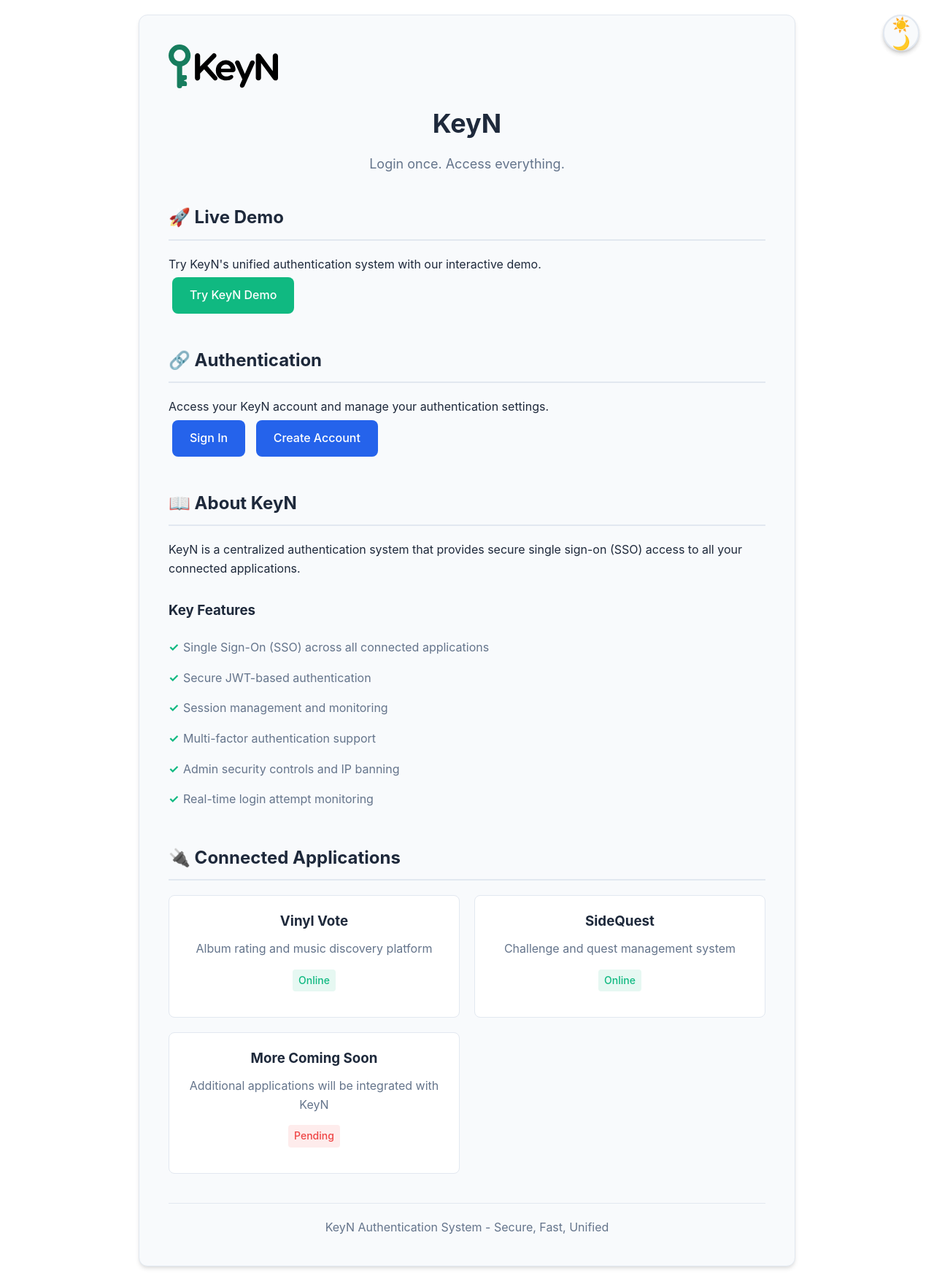
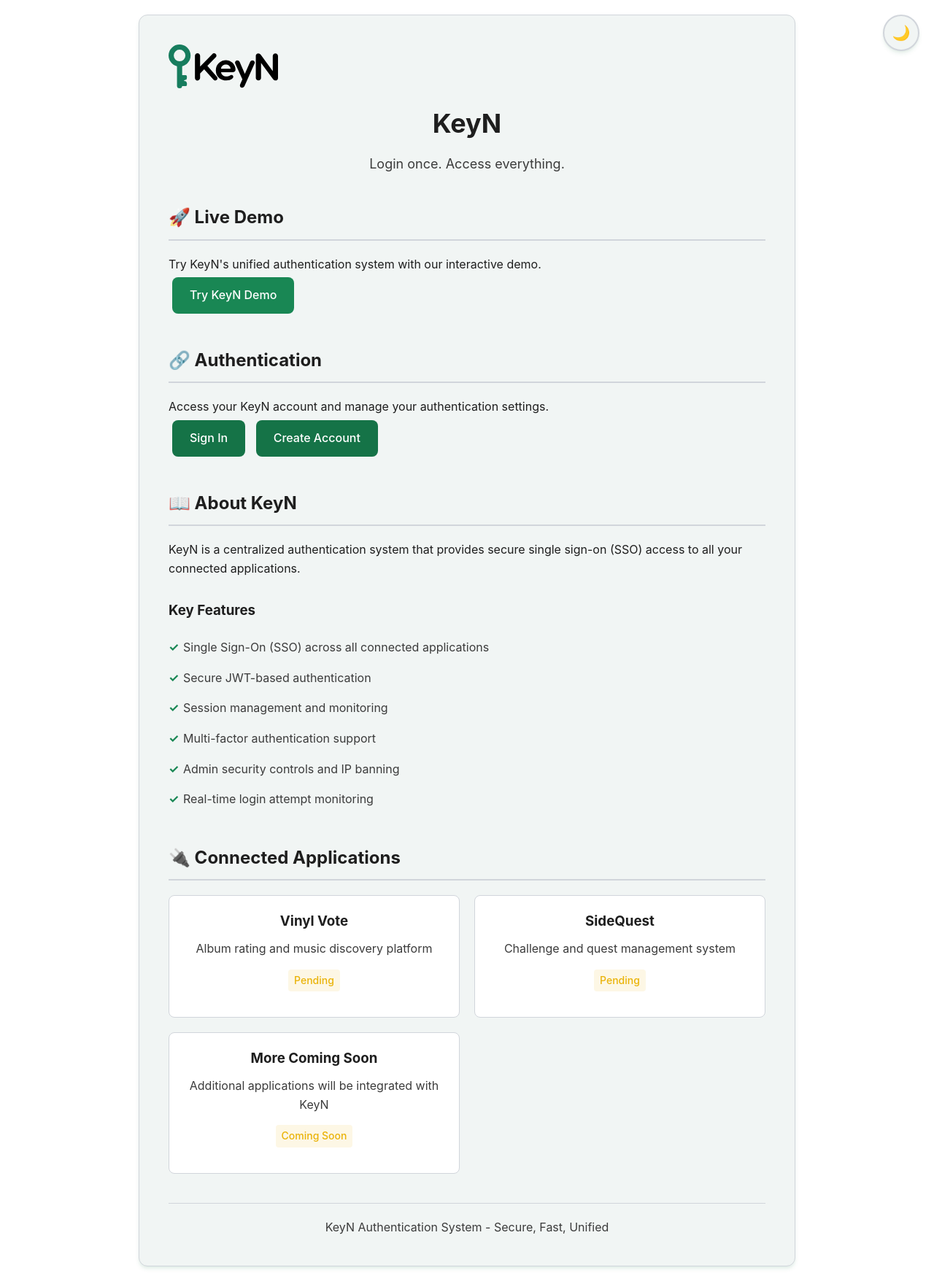
Before and after one commit to byNolo/KeyN, a Flask app: template ui_site/templates/index.html in a window 1280 px wide. Shown: the whole page at 73% size. Run offline with Flask 3, Linux system fonts and the light colour scheme; the template is opened without the code that fills it: most values are stand-ins (such as "Sample title", 1, 10 or a date in 2020).

Commit message:
feat: Implement cache busting and theme management improvements
- Added cache versioning based on app start time in Flask app configuration.
- Injected cache version into template context for dynamic asset loading.
- Enhanced logout functionality to include redirect parameter for better user experience.
- Updated CSS variables for light and dark modes to improve visual consistency.
- Introduced immediate theme application script to prevent flash of unstyled content.
- Refactored theme management logic to streamline theme initialization and toggling.
- Updated favicon links to support theme-based icons.
- Improved UI site styles and added status indicators for service availability.

```diff
--- a/demo_client/app.py
+++ b/demo_client/app.py
@@ -233,8 +233,9 @@
 def logout():
     """Logout from KeyN and clear local session"""
     session.clear()
-    # Redirect to KeyN logout
-    logout_url = f'{AUTH_SERVER_URL}/logout'
+    # Redirect to KeyN logout with redirect parameter to come back to this client
+    redirect_url = f'{CLIENT_URL}/'
+    logout_url = f'{AUTH_SERVER_URL}/logout?' + urlencode({'redirect': redirect_url})
     return redirect(logout_url)
 
 @app.route('/protected')
--- a/ui_site/static/css/ui.css
+++ b/ui_site/static/css/ui.css
@@ -1,42 +1,31 @@
 /* UI Site Styles */
 :root {
-  --primary-color: #2563eb;
-  --primary-hover: #1d4ed8;
-  --secondary-color: #64748b;
-  --bg-color: #ffffff;
-  --card-bg: #f8fafc;
-  --text-color: #1e293b;
-  --border-color: #e2e8f0;
-  --success-color: #10b981;
-  --shadow: 0 4px 6px -1px rgba(0, 0, 0, 0.1), 0 2px 4px -1px rgba(0, 0, 0, 0.06);
+  --primary-color: #157347;       /* Match the green key */
+  --primary-hover: #0f5132;       /* Slightly darker for hover */
+  --secondary-color: #3b3b3b;     /* Neutral dark grey */
+  --bg-color: #ffffff;            /* White background */
+  --card-bg: #f1f5f4;             /* Very light grey for contrast */
+  --text-color: #1e1e1e;          /* Darker for readability */
+  --border-color: #d1d5db;        /* Subtle light border */
+  --error-color: #dc2626;         /* Rich red */
+  --success-color: #198754;       /* Bootstrap-style green */
+  --warning-color: #f59e0b;       /* Orange-yellow */
+  --shadow: 0 4px 6px -1px rgba(21, 115, 71, 0.1), 0 2px 4px -1px rgba(21, 115, 71, 0.06);
 }
 
-/* Dark Mode Support */
-:root[data-theme="dark"] {
-  --primary-color: #3b82f6;
-  --primary-hover: #2563eb;
-  --secondary-color: #94a3b8;
-  --bg-color: #0f172a;
-  --card-bg: #1e293b;
-  --text-color: #f1f5f9;
-  --border-color: #334155;
-  --success-color: #34d399;
+/* CSS Variables for Dark Mode */
+[data-theme="dark"] {
+  --primary-color: #34d399;       /* Soft mint green on dark */
+  --primary-hover: #10b981;       /* Bright green for hover */
+  --secondary-color: #cbd5e1;     /* Soft light grey */
+  --bg-color: #0b0f12;            /* Deep black-blue */
+  --card-bg: #1a1f24;             /* Subtle elevation */
+  --text-color: #f8fafc;          /* Off-white text */
+  --border-color: #334155;        /* Subtle grey */
+  --error-color: #f87171;         /* Coral red */
+  --success-color: #22c55e;       /* Bright green */
+  --warning-color: #fbbf24;       /* Warm amber */
   --shadow: 0 4px 6px -1px rgba(0, 0, 0, 0.3), 0 2px 4px -1px rgba(0, 0, 0, 0.2);
-}
-
-/* Auto Dark Mode */
-@media (prefers-color-scheme: dark) {
-  :root {
-    --primary-color: #3b82f6;
-    --primary-hover: #2563eb;
-    --secondary-color: #94a3b8;
-    --bg-color: #0f172a;
-    --card-bg: #1e293b;
-    --text-color: #f1f5f9;
-    --border-color: #334155;
-    --success-color: #34d399;
-    --shadow: 0 4px 6px -1px rgba(0, 0, 0, 0.3), 0 2px 4px -1px rgba(0, 0, 0, 0.2);
-  }
 }
 
 /* Theme Toggle */
@@ -60,6 +49,23 @@
 .theme-toggle:hover {
   background: var(--bg-color);
   border-color: var(--primary-color);
+}
+
+/* Theme toggle icons */
+.theme-toggle .sun-icon {
+  display: none;
+}
+
+.theme-toggle .moon-icon {
+  display: inline;
+}
+
+[data-theme="dark"] .theme-toggle .sun-icon {
+  display: inline;
+}
+
+[data-theme="dark"] .theme-toggle .moon-icon {
+  display: none;
 }
 
 /* Base Styles */
@@ -106,11 +112,11 @@
   display: none;
 }
 
-:root[data-theme="dark"] .logo-light {
+[data-theme="dark"] .logo-light {
   display: none;
 }
 
-:root[data-theme="dark"] .logo-dark {
+[data-theme="dark"] .logo-dark {
   display: block;
 }
 
@@ -190,6 +196,16 @@
 .status-online {
   background-color: rgba(16, 185, 129, 0.1);
   color: var(--success-color);
+}
+
+.status-maintenance {
+  background-color: rgba(245, 158, 11, 0.1);
+  color: #f59e0b;
+}
+
+.status-pending {
+  background-color: rgba(234, 179, 8, 0.1);
+  color: #eab308;
 }
 
 .status-offline {
--- a/ui_site/static/js/theme.js
+++ b/ui_site/static/js/theme.js
@@ -6,23 +6,17 @@
   }
 
   init() {
-    // Check URL parameter first
+    // Get current theme from data attribute (already set by inline script)
+    const currentTheme = document.documentElement.getAttribute('data-theme');
+    this.currentTheme = currentTheme || 'light';
+
+    // Check URL parameter to see if we need to update
     const urlParams = new URLSearchParams(window.location.search);
     const urlTheme = urlParams.get('theme');
 
-    if (urlTheme && (urlTheme === 'light' || urlTheme === 'dark')) {
+    if (urlTheme && (urlTheme === 'light' || urlTheme === 'dark') && urlTheme !== this.currentTheme) {
       this.setTheme(urlTheme);
       localStorage.setItem('keyn-theme', urlTheme);
-    } else {
-      // Check localStorage
-      const savedTheme = localStorage.getItem('keyn-theme');
-      if (savedTheme) {
-        this.setTheme(savedTheme);
-      } else {
-        // Default to system preference
-        const systemPrefersDark = window.matchMedia('(prefers-color-scheme: dark)').matches;
-        this.setTheme(systemPrefersDark ? 'dark' : 'light');
-      }
     }
 
     // Listen for system theme changes
@@ -54,19 +48,30 @@
   }
 
   createThemeToggle() {
-    const themeToggle = document.createElement('button');
-    themeToggle.className = 'theme-toggle';
+    // Check if a theme toggle already exists
+    let themeToggle = document.querySelector('.theme-toggle');
+
+    if (!themeToggle) {
+      // Create new theme toggle button
+      themeToggle = document.createElement('button');
+      themeToggle.className = 'theme-toggle';
+      document.body.appendChild(themeToggle);
+    }
+
+    // Set up the button content and event listener
     themeToggle.setAttribute('aria-label', 'Toggle theme');
     themeToggle.innerHTML = `
       <span class="sun-icon">☀️</span>
       <span class="moon-icon">🌙</span>
     `;
 
+    // Remove any existing event listeners and add new one
+    themeToggle.replaceWith(themeToggle.cloneNode(true));
+    themeToggle = document.querySelector('.theme-toggle');
+
     themeToggle.addEventListener('click', () => {
       this.toggleTheme();
     });
-
-    document.body.appendChild(themeToggle);
   }
 
   // Method to get current theme
@@ -83,10 +88,11 @@
   }
 }
 
+// Don't auto-initialize - let the page handle it
 // Initialize theme manager when DOM is loaded
-document.addEventListener('DOMContentLoaded', () => {
-  window.themeManager = new ThemeManager();
-});
+// document.addEventListener('DOMContentLoaded', () => {
+//   window.themeManager = new ThemeManager();
+// });
 
 // Utility function to get theme parameter from URL
 function getThemeFromUrl() {
--- a/ui_site/templates/index.html
+++ b/ui_site/templates/index.html
@@ -4,11 +4,42 @@
   <meta charset="UTF-8">
   <meta name="viewport" content="width=device-width, initial-scale=1.0">
   <title>KeyN – Unified Authentication</title>
-  <link rel="stylesheet" href="{{ url_for('static', filename='css/ui.css') }}">
+
+  <!-- Immediate theme application to prevent flash -->
+  <script>
+    (function() {
+      // Check URL parameter first
+      const urlParams = new URLSearchParams(window.location.search);
+      const urlTheme = urlParams.get('theme');
+
+      if (urlTheme && (urlTheme === 'light' || urlTheme === 'dark')) {
+        document.documentElement.setAttribute('data-theme', urlTheme);
+        localStorage.setItem('keyn-theme', urlTheme);
+      } else {
+        // Check localStorage
+        const savedTheme = localStorage.getItem('keyn-theme');
+        if (savedTheme) {
+          document.documentElement.setAttribute('data-theme', savedTheme);
+        } else {
+          // Default to system preference
+          const systemPrefersDark = window.matchMedia('(prefers-color-scheme: dark)').matches;
+          document.documentElement.setAttribute('data-theme', systemPrefersDark ? 'dark' : 'light');
+        }
+      }
+    })();
+  </script>
+
+  <link rel="stylesheet" href="{{ url_for('static', filename='css/ui.css') }}?v={{ cache_version }}">
+
+  <!-- Favicon with theme support -->
+  <link rel="icon" type="image/svg+xml" href="{{ url_for('static', filename='logos/favicon-light.svg') }}?v={{ cache_version }}" media="(prefers-color-scheme: light)">
+  <link rel="icon" type="image/svg+xml" href="{{ url_for('static', filename='logos/favicon-dark.svg') }}?v={{ cache_version }}" media="(prefers-color-scheme: dark)">
+  <link rel="icon" type="image/svg+xml" href="{{ url_for('static', filename='logos/favicon-light.svg') }}?v={{ cache_version }}">
+
+  <!-- Theme color for mobile browsers -->
+  <meta name="theme-color" content="#2563eb">
 </head>
 <body>
-  <button class="theme-toggle" onclick="themeManager.toggleTheme()">🌙</button>
-
   <div class="container">
     <div class="header">
       <img src="{{ url_for('static', filename='logos/light-mode-keyn-logo.svg') }}"
@@ -55,17 +86,17 @@
         <div class="service-card">
           <h3>Vinyl Vote</h3>
           <p>Album rating and music discovery platform</p>
-          <span class="status status-online">Online</span>
+          <span class="status status-pending">Pending</span>
         </div>
         <div class="service-card">
           <h3>SideQuest</h3>
           <p>Challenge and quest management system</p>
-          <span class="status status-online">Online</span>
+          <span class="status status-pending">Pending</span>
         </div>
         <div class="service-card">
           <h3>More Coming Soon</h3>
           <p>Additional applications will be integrated with KeyN</p>
-          <span class="status status-offline">Pending</span>
+          <span class="status status-pending">Coming Soon</span>
         </div>
       </div>
     </div>
@@ -75,6 +106,12 @@
     </div>
   </div>
 
-  <script src="{{ url_for('static', filename='js/theme.js') }}"></script>
+  <script src="{{ url_for('static', filename='js/theme.js') }}?v={{ cache_version }}"></script>
+  <script>
+    // Initialize theme manager after DOM is loaded
+    window.addEventListener('DOMContentLoaded', function() {
+      window.themeManager = new ThemeManager();
+    });
+  </script>
 </body>
 </html>
```
Also changed, not shown: auth_server/app/__init__.py (+9 -0 lines), auth_server/app/routes.py (+24 -6 lines), auth_server/app/static/css/main.css (+21 -21 lines), auth_server/app/static/js/theme.js (+4 -3 lines), auth_server/app/templates/admin.html (+11 -3 lines), auth_server/app/templates/base.html (+36 -4 lines), ui_site/app.py (+8 -0 lines), auth_server/app/static/logos/favicon-dark.svg (added), auth_server/app/static/logos/favicon-light.svg (added), ui_site/static/logos/favicon-dark.svg (added), ui_site/static/logos/favicon-light.svg (added).
